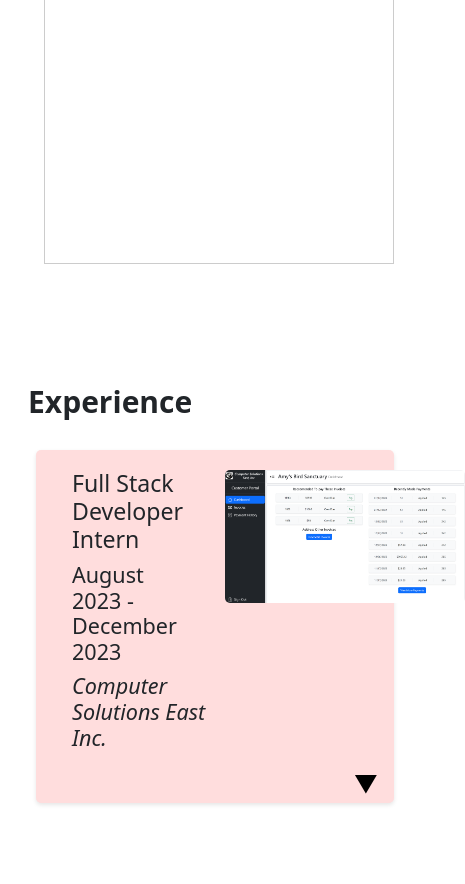
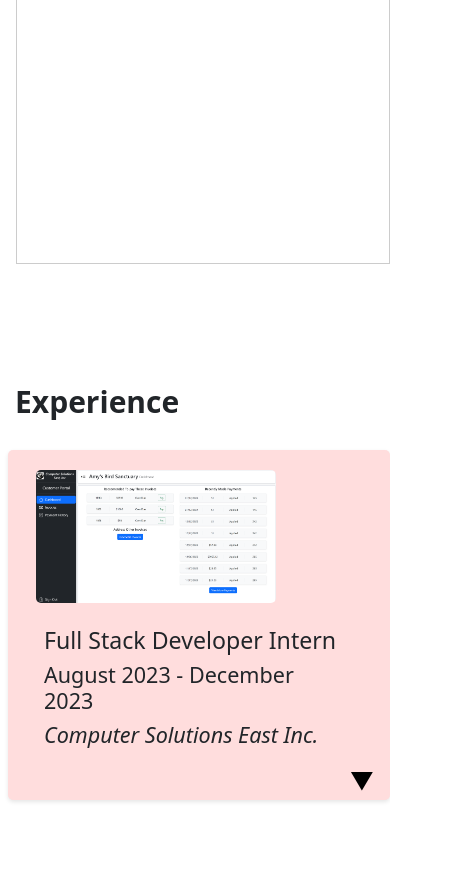
Before and after one commit to Arjunsivakumar28/Arjunsivakumar28.github.io, a plain HTML site: page index.html in a window 390 px wide. Shown: the part 1116-2000 px from the top of the page, 465 px wide, since content can reach past the window. Drawn offline with nearby package versions, Linux system fonts and the light colour scheme.

Commit message:
more responsiveness changes

```diff
--- a/style.css
+++ b/style.css
@@ -58,7 +58,7 @@
         width: 15em; /* Adjust image width as needed */
     }
 
-    .container {
+    .container-lg {
         padding-right: 0 !important;
         padding-left: 0 !important;
         margin-left: 0 !important;
@@ -72,12 +72,24 @@
         margin-right: 0 !important;
     }
 
-    .container h2, div {
+    .container-lg h2, div {
         margin-left: .5em !important;
     }
 
-    .container p {
+    .container-lg p {
         margin-left: 1em !important;
+    }
+
+    .project div {
+        flex-direction: column-reverse;
+    }
+
+    .project div h3 {
+        margin-top: 1em;
+    }
+
+    .details {
+        overflow: scroll !important;
     }
 }
 
```
